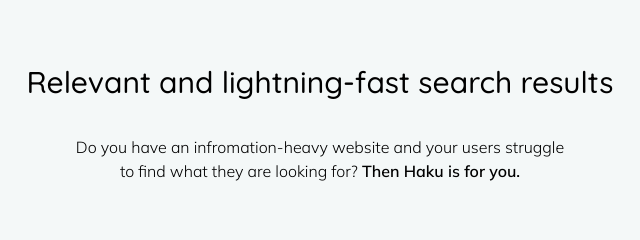
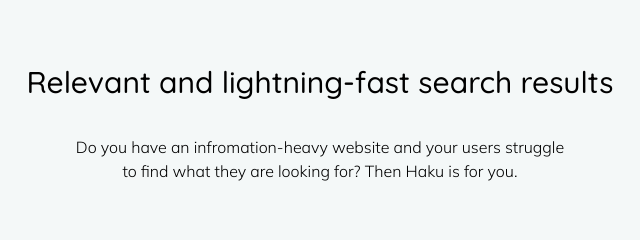
Before and after one commit to filepeno/haku-website, a website built with Vite: page index.html in a window 1280 px wide. Shown: the part 840-1080 px from the top of the page, 320-960 px from the left. Built offline with nearby package versions, Linux system fonts and the light colour scheme.

Commit message:
remove strong form index and add em to sign up hero

```diff
--- a/index.html
+++ b/index.html
@@ -38,8 +38,8 @@
       <section class="intro">
         <h2>Relevant and lightning-fast search results</h2>
         <p>Do you have an infromation-heavy website and your users struggle to find what they are looking
-          for? <strong>Then Haku is
-            for you.</strong></p>
+          for? Then Haku is
+          for you.</p>
       </section>
       <section class="highlights">
         <h2>Why choose Haku?</h2>
```
Also changed, not shown: sign-up.html (+1 -1 lines).
